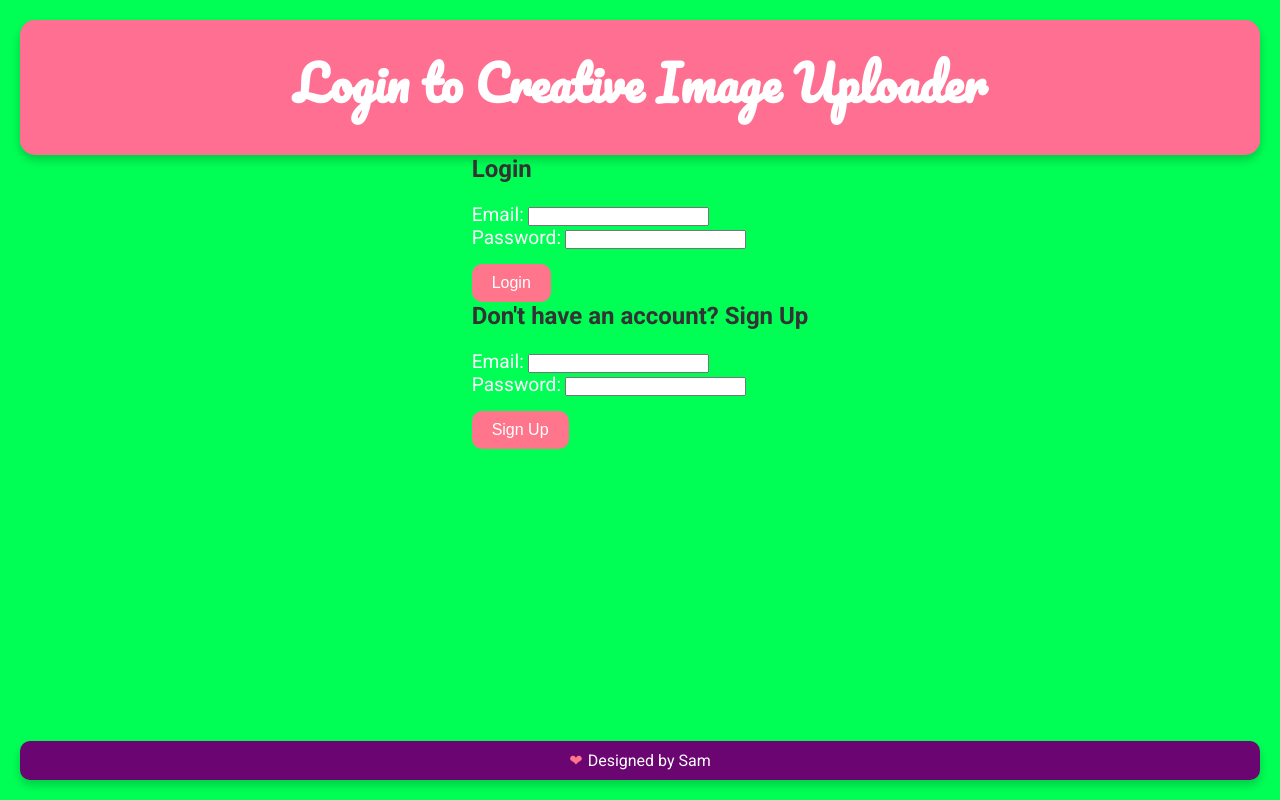
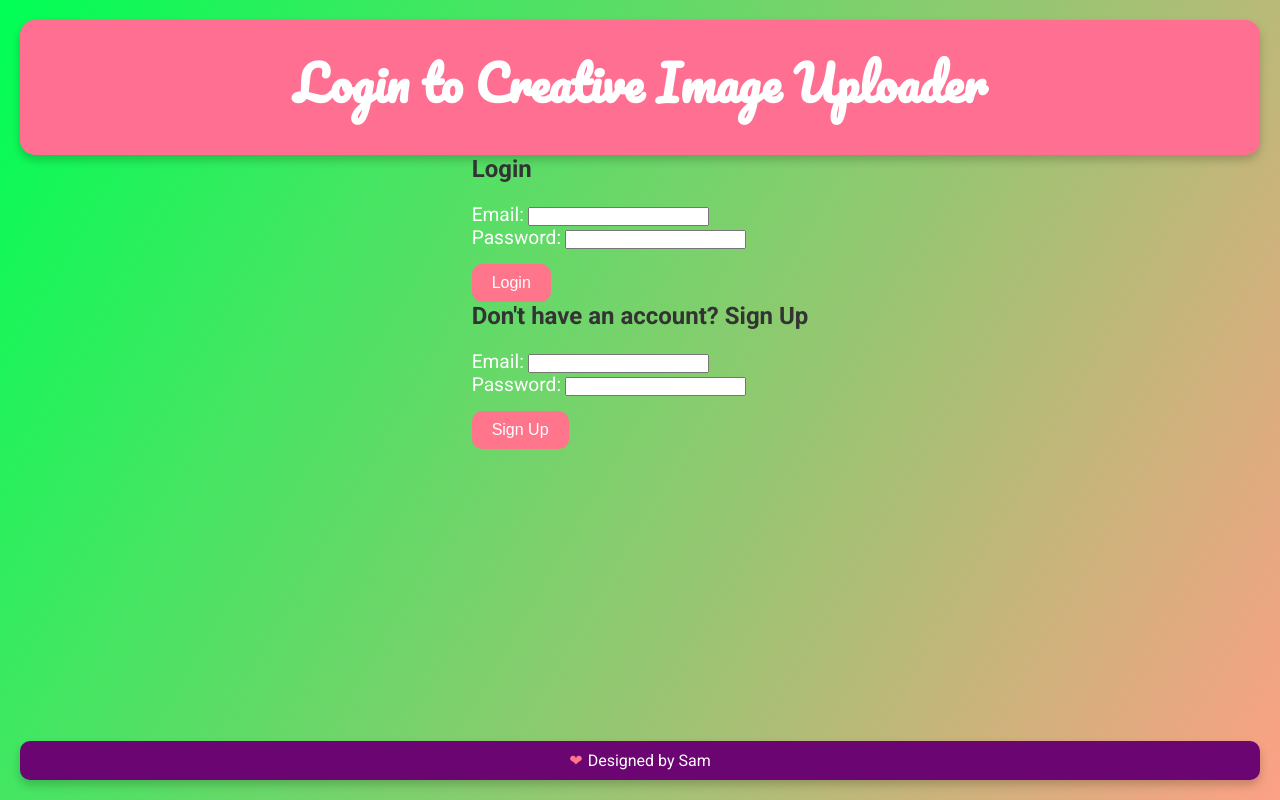
Before and after one commit to samyuktha1599/cloudProject, a Flask app: page / in a window 1280 px wide. Run offline with Flask 3, Linux system fonts and the light colour scheme.

Commit message:
Final2 commit

```diff
--- a/static/style.css
+++ b/static/style.css
@@ -8,7 +8,7 @@
 
 body {
     font-family: 'Roboto', sans-serif;
-    background: linear-gradient(120deg, #00ff55 0%, #00ff55 100%);
+    background: linear-gradient(120deg, #00ff55 0%, #fda085 100%);
     color: #333;
     display: flex;
     flex-direction: column;
```
